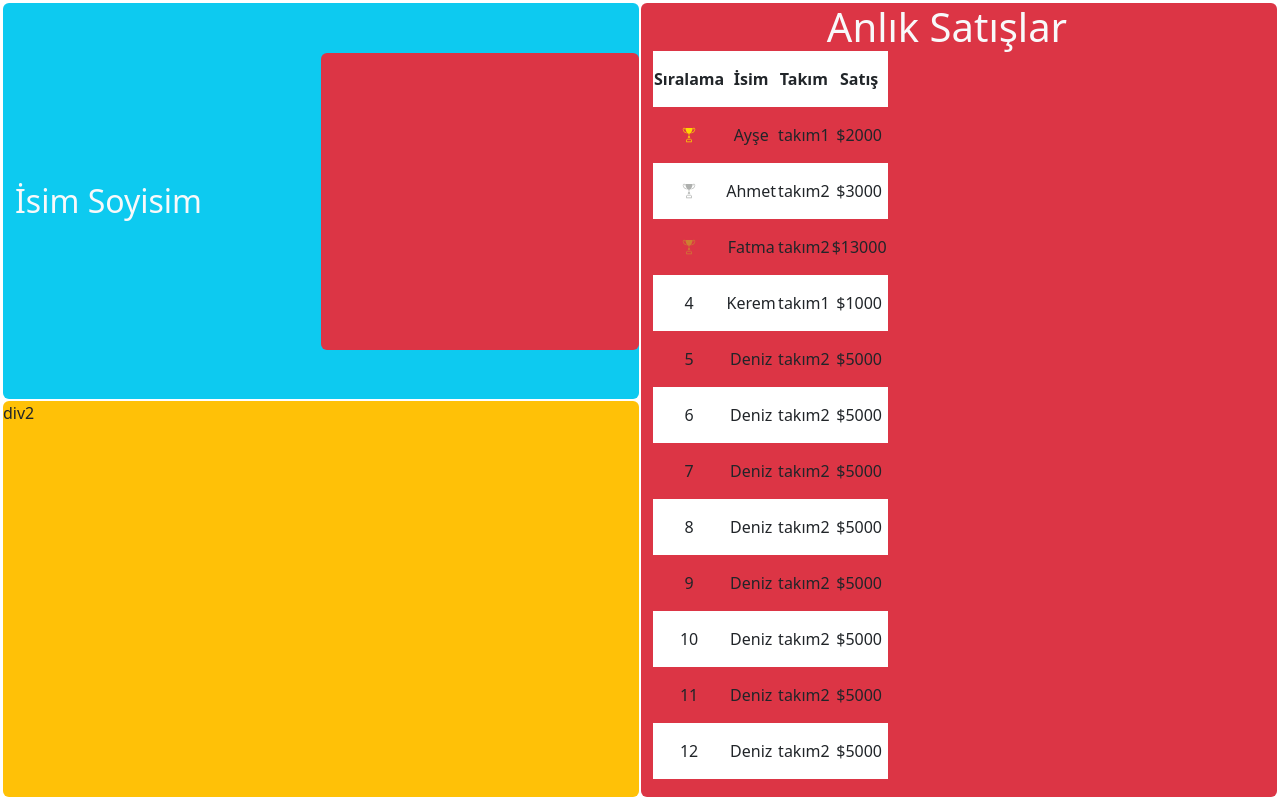
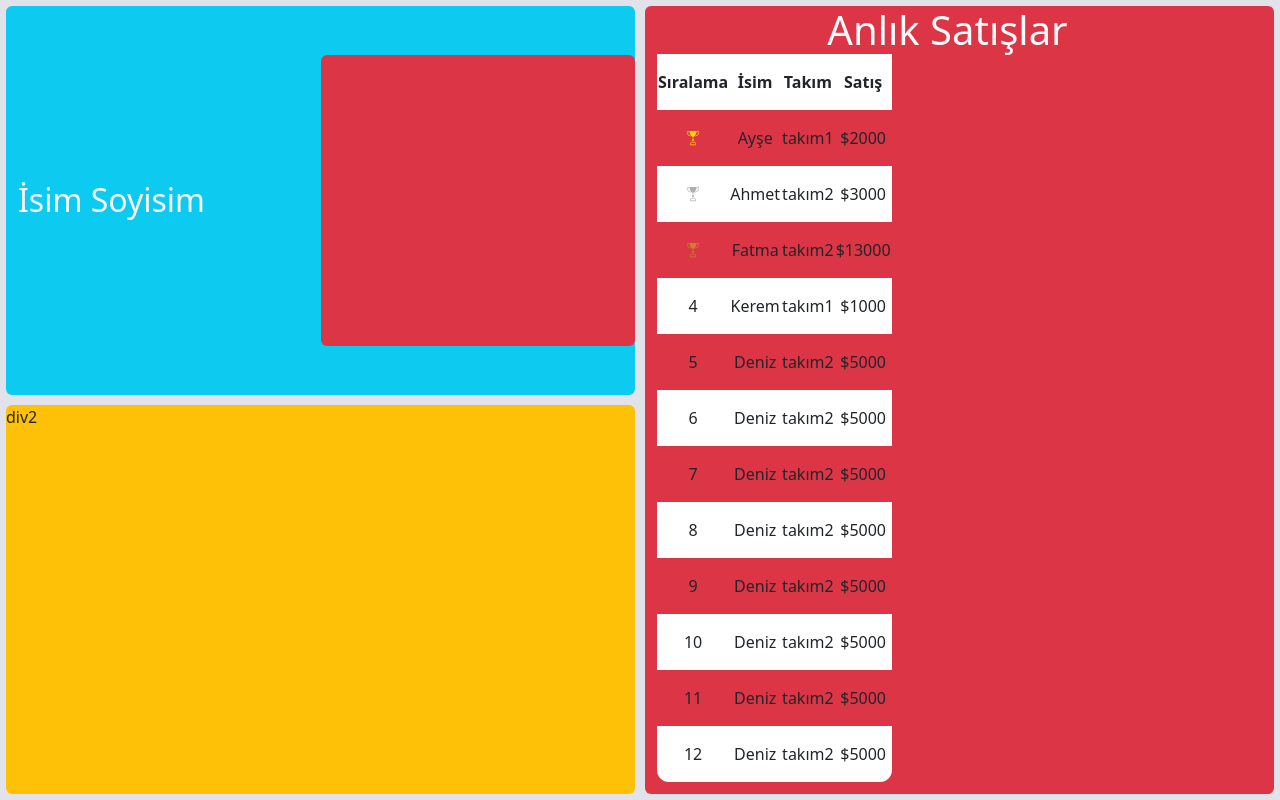
Before and after one commit to ensarsnr/sales-race, a React (Vite) app: page / in a window 1280 px wide. Built offline with nearby package versions, Linux system fonts and the light colour scheme.

Commit message:
Table styles updated

```diff
--- a/src/App.css
+++ b/src/App.css
@@ -1,12 +1,13 @@
 #cssportal-grid {
-    padding: 3px;
+    padding: 6px;
 	display: grid;
 	grid-template-rows: repeat(6, 1fr);
 	grid-template-columns: repeat(6, 1fr);
 	gap: 0;
 	width: 100%;
 	height: 100vh;
-    gap:2px;
+    gap:10px;
+	background-color: rgb(226, 226, 235);
 }
 #div1 {
 
@@ -33,3 +34,28 @@
   .custom-scroll::-webkit-scrollbar {
 	display: none;  /* Safari and Chrome */
   }
+
+  /* Stil dosyasına ekleyin */
+.table-container {
+	overflow: hidden;
+	border-radius: 0.75rem; /* Tablonun genel kenarlarını yuvarlamak için */
+  }
+
+  table {
+	border-collapse: separate;
+	border-spacing: 0;
+  }
+
+  thead {
+	border-top-left-radius: 0.75rem;
+	border-top-right-radius: 0.75rem;
+	overflow: hidden;
+  }
+
+  tbody tr:last-child td:first-child {
+	border-bottom-left-radius: 0.75rem;
+  }
+
+  tbody tr:last-child td:last-child {
+	border-bottom-right-radius: 0.75rem;
+  }
```
